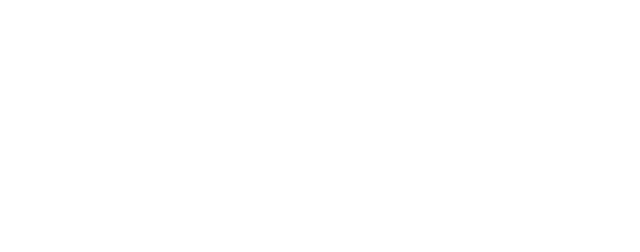
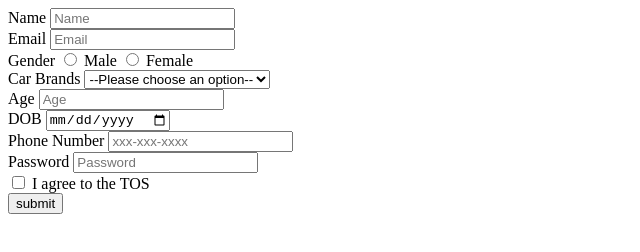
Before and after one commit to acciojob/signup-form-car-Vivek-Jayaswal, a website: page main.html in a window 1280 px wide. Shown: the whole page, without its empty margins (0-640 px from the left). Drawn offline with Linux system fonts and the light colour scheme.

Commit message:
created a submission

```diff
--- a/main.html
+++ b/main.html
@@ -8,6 +8,45 @@
 
 <body>
 	<!-- the entire body must be written by student -->
+	<form action="#" method="post">
+		<label for="name">Name</label>
+		<input type="text" required id="name" placeholder="Name">
+		<br>
+		<label for="email">Email</label>
+		<input type="email" required id="email" placeholder="Email">
+		<br>
+		<label>Gender</label>
+		<input type="radio" required id="gender_m" name="gender">
+		<label for="gender_m">Male</label>
+		<input type="radio" name="gender" required id="gender_f">
+		<label for="gender_f">Female</label>
+		<br>
+		<label for="cars">Car Brands</label>
+		<select name="Car" id="cars" >
+			<option>--Please choose an option--</option>
+			<option>Audi</option>
+			<option>BMW</option>
+			<option>Mercedies</option>
+			<option>XUV</option>
+		</select>
+		<br>
+		<label for="age">Age</label>
+		<input type="number" required id="age" placeholder="Age" >
+		<br>
+		<label for="dob">DOB</label>
+		<input type="date" required id="dob">
+		<br>
+		<label for="">Phone Number</label>
+		<input type="tel" id="tel" placeholder="xxx-xxx-xxxx">
+		<br>
+		<label for="password">Password</label>
+		<input type="password" required id="password" placeholder="Password">
+		<br>
+		<input type="checkbox" required id="tos">
+		<label for="tos">I agree to the TOS</label>
+		<br>
+		<input type="submit" value="submit">
+	</form>
     <script type="text/javascript" src="./script.js">
 </script>
 
```
